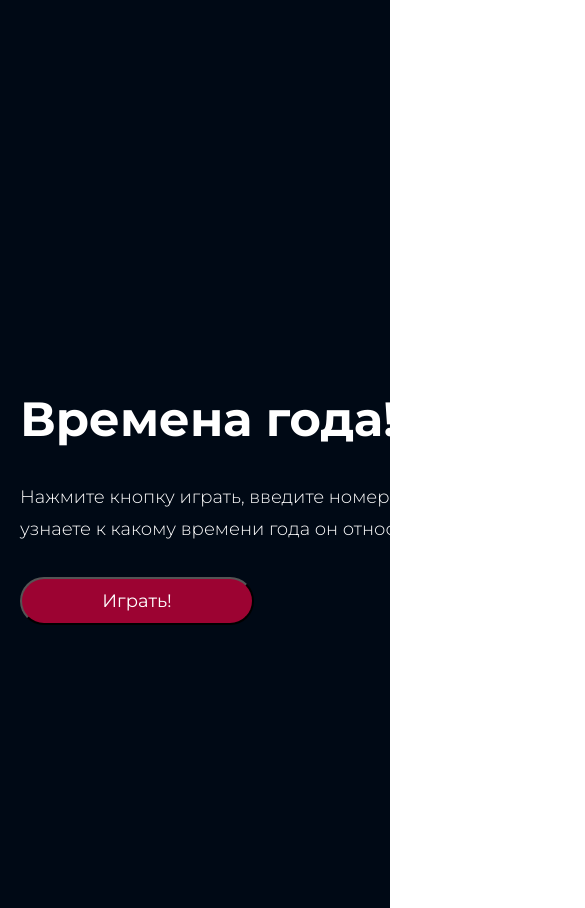
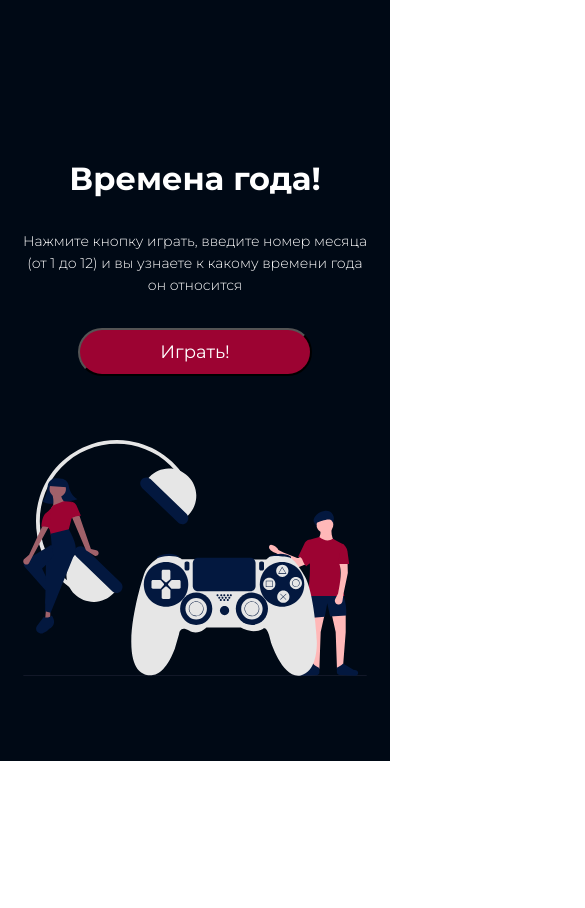
Before and after one commit to DmitriiBondar/Homeworks, a plain HTML site: page index.html in a window 390 px wide. Shown: the part 1848-2756 px from the top of the page, 585 px wide, since content can reach past the window. After the commit the page ends 2613 px from the top, so only its background shows below. Drawn offline with Linux system fonts and the light colour scheme.

Commit message:
Hw-3_mobile adaptive

```diff
--- a/css/style.scss
+++ b/css/style.scss
@@ -211,7 +211,6 @@ body {
             }
 
             &-button {
-                // margin: 32px 54px 54px;
                 margin-top: 32px;
                 box-sizing: border-box;
             }
@@ -233,6 +232,46 @@ body {
             }
         }
     }
+
+    .seasons {
+        height: 653px;
+        display: flex;
+        flex-direction: row;
+        flex-wrap: wrap;
+        row-gap: 64px;
+
+        &__text {
+            padding-top: 51px;
+            width: 100%;
+            display: flex;
+            flex-direction: row;
+            row-gap: 32px;
+            justify-content: center;
+
+            &-main {
+                font-size: 32px;
+                line-height: 39px;
+                text-align: center;
+            }
+
+            &-paragraf {
+                font-size: 14px;
+                line-height: 22px;
+                text-align: center;
+            }
+        }
+
+        &__imgBlock {
+            width: 100%;
+            padding-top: 0px;
+            padding-bottom: 85px;
+
+            &-img {
+                width: 100%;
+                height: 236px;
+            }
+        }
+    }
 }
 
 @media(max-width: 376px) {
```
Also changed, not shown: css/style.css, 1 other file.
